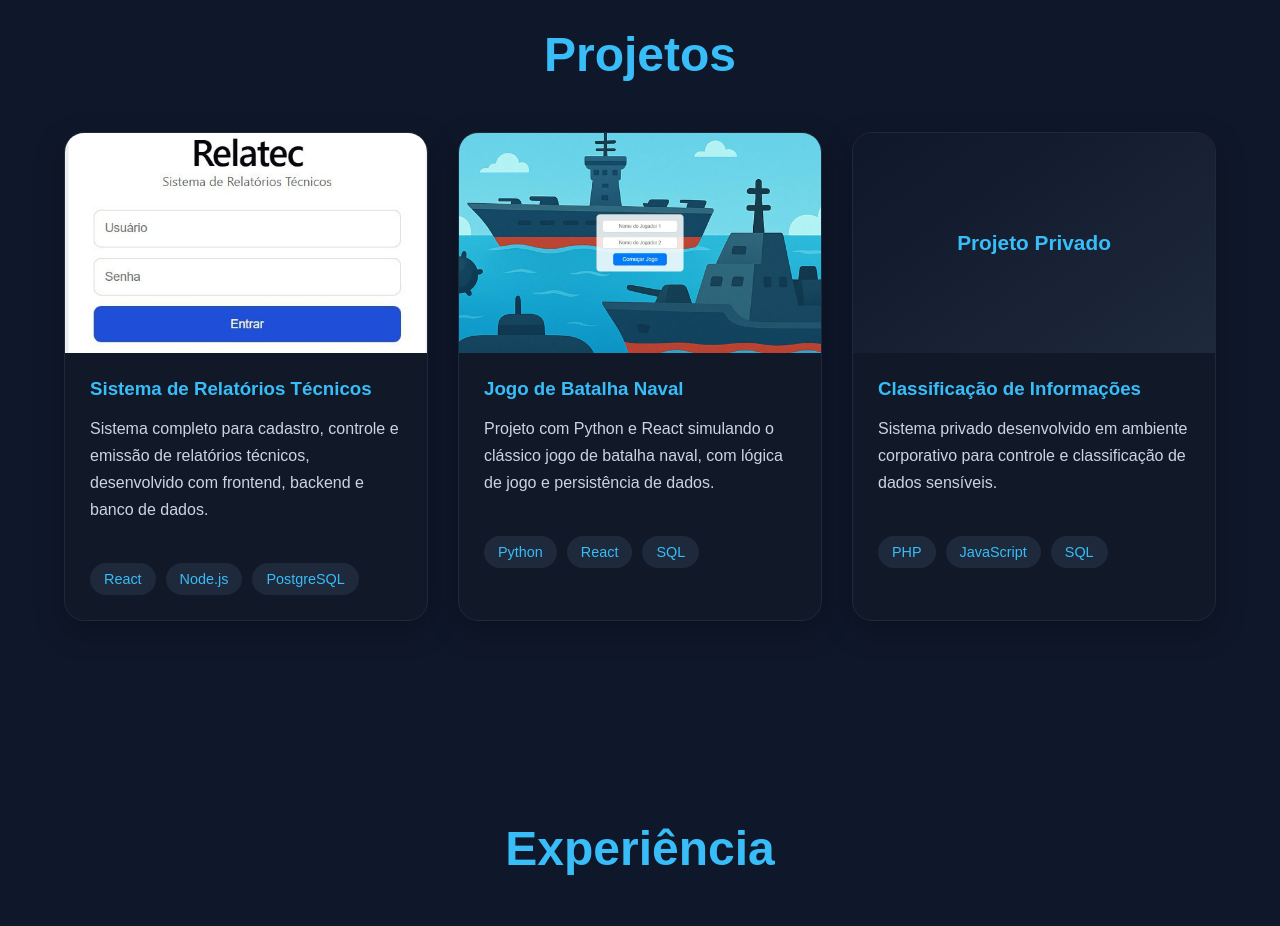
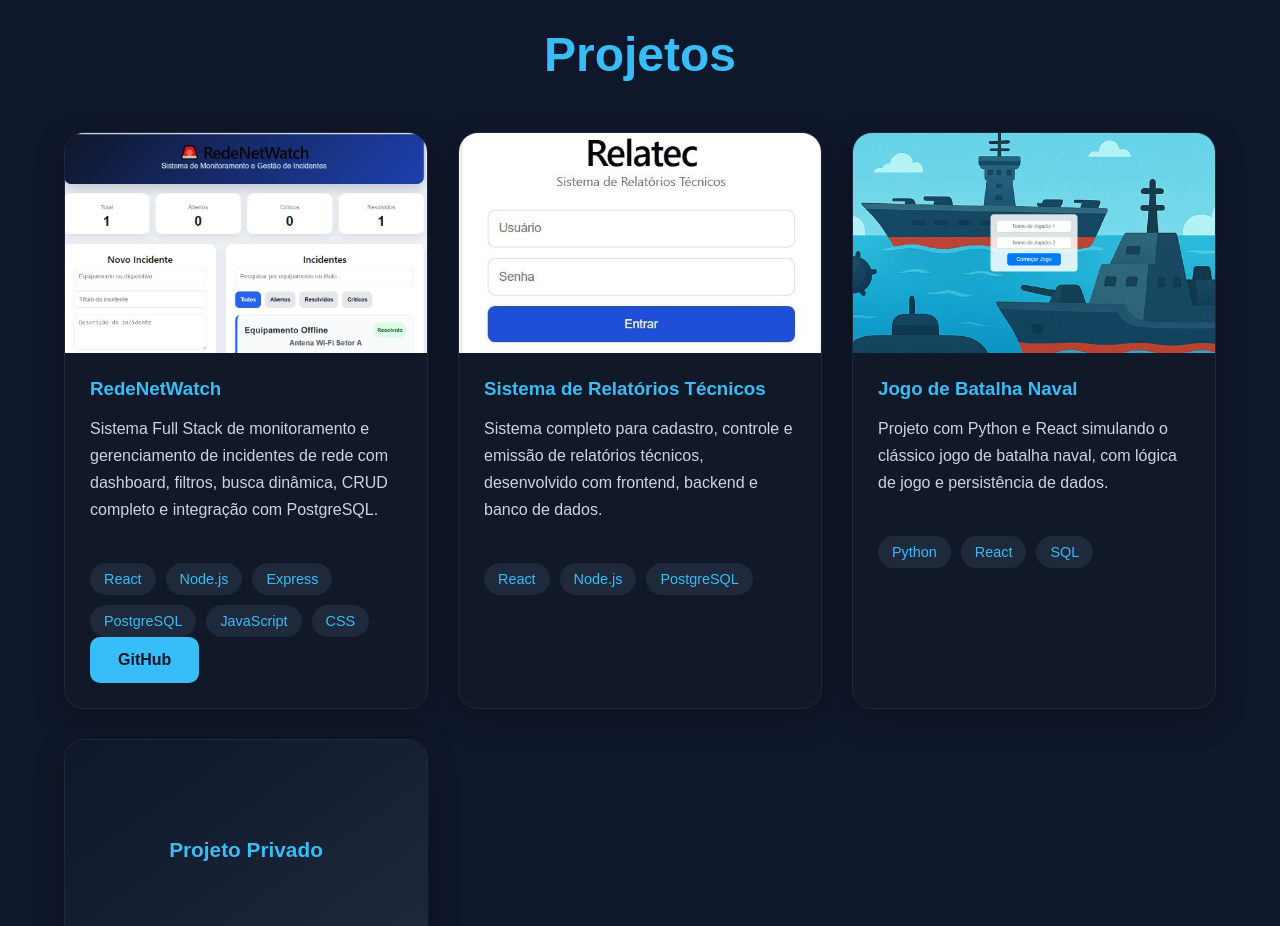
Before and after one commit to CassioNuness/portfolio-cassio-fullstack, a React (Vite) app in the folder frontend/: page / in a window 1280 px wide. Shown: the part 1980-2906 px from the top of the page. Built offline with nearby package versions, Linux system fonts and the light colour scheme.

Commit message:
feat: adiciona projeto RedeNetWatch ao portfólio

```diff
--- a/frontend/src/data/portfolioData.js
+++ b/frontend/src/data/portfolioData.js
@@ -1,5 +1,6 @@
 import relatoriosImg from "../assets/relatorios.jpg";
 import batalhaNavalImg from "../assets/batalha-naval.jpg";
+import redenetwatchImg from "../assets/redenetwatch.jpg";
 
 export const profile = {
   name: "Cássio Leonard Nunes",
@@ -41,6 +42,21 @@ export const services = [
 ];
 
 export const projects = [
+  {
+    title: "RedeNetWatch",
+    description:
+      "Sistema Full Stack de monitoramento e gerenciamento de incidentes de rede com dashboard, filtros, busca dinâmica, CRUD completo e integração com PostgreSQL.",
+
+    stack: ["React", "Node.js", "Express", "PostgreSQL", "JavaScript", "CSS"],
+
+    image: redenetwatchImg,
+
+    github: "https://github.com/CassioNuness/RedeNetWatch",
+
+    demo: "",
+
+    private: false,
+  },
   {
     title: "Sistema de Relatórios Técnicos",
     description:
```
Also changed, not shown: frontend/src/assets/redenetwatch.jpg (added).
